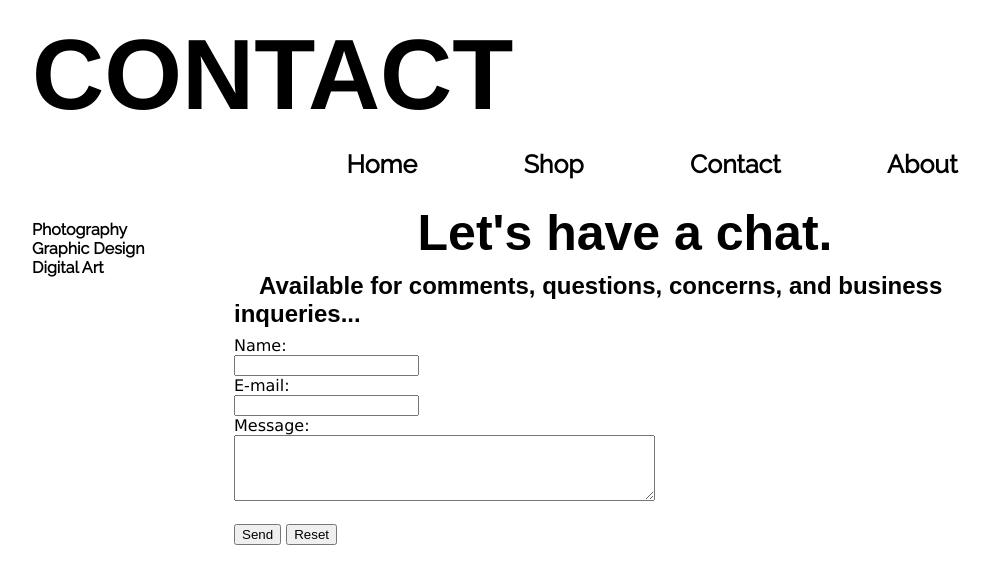
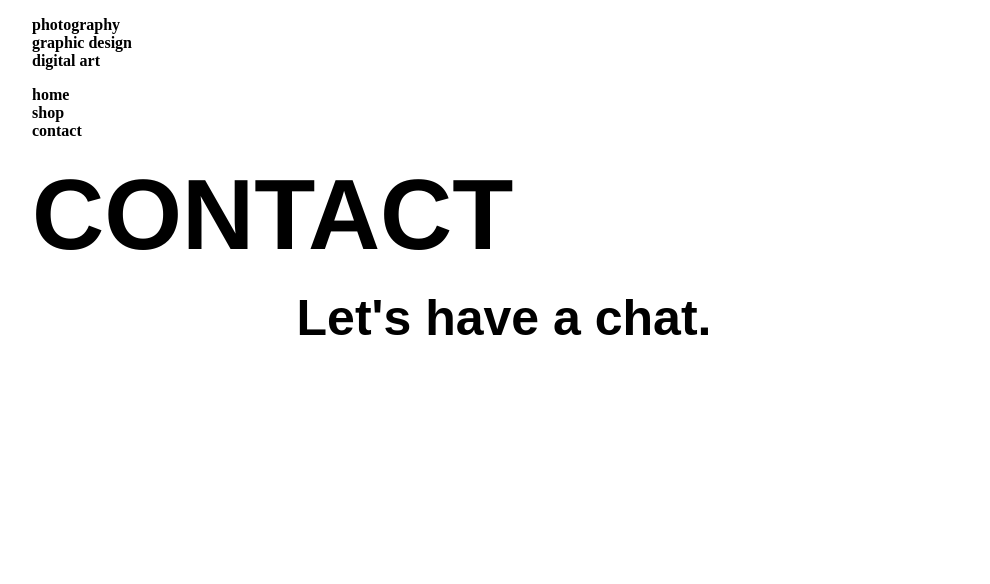
Before and after one commit to alejiososa/alejiososa.github.io, a plain HTML site: page contact.html in a window 1280 px wide. Shown: the whole page, without its empty margins (8-998 px from the left). Drawn offline with Linux system fonts and the light colour scheme.

Commit message:
Update contact.html

```diff
--- a/contact.html
+++ b/contact.html
@@ -9,44 +9,21 @@
 </head>
 <body>
 <div id="container">
-	<div id="header"><h1>CONTACT</h1></div>
-	<div id="top">
-		<div id="table">
-			<ul id="horiz">
-			<li><a href="index.html">Home</a></li>
-			<li><a href="shop.html">Shop</a></li>
-			<li><a href="contact.html">Contact</a></li>
-			<li><a href="about.html">About</a></li>
+		<div id="static">
+			<ul id="horiz-left">
+				<li><a href="photography.html">photography</a></li>
+				<li><a href="graphicdesign.html">graphic design</a></li>
+				<li><a href="digitalart.html">digital art</a></li>
+			</ul>
+			<ul id="horiz-right">
+				<li><a href="index.html">home</a></li>
+				<li><a href="shop.html">shop</a></li>
+				<li><a href="contact.html">contact</a></li>
 			</ul>
 		</div>
-	</div>
-	<div id="nav">
-		<ul>
-			<li><a href="photography.html">Photography</a></li>
-			<li><a href="graphicdesign.html">Graphic Design</a></li>
-			<li><a href="digitalart.html">Digital Art</a></li>
-		</ul>
-	</div>
+	<div id="header"><h1>CONTACT</h1></div>
 	<div id="content">
 		<h1 id="title">Let's have a chat.</h1>
-		<h2 id="section">Available for comments, questions, concerns, and business inqueries...</h2><br>
-			<form method="post" name="contactform" action="contact-form-handler.php">
-			Name:<br>
-			<input type="text" name="name"><br>
-			E-mail:<br>
-			<input type="text" name="mail"><br>
-			Message:<br>
-			<textarea name="message" rows="4" cols="50"></textarea><br><br>
-			<input type="submit" value="Send">
-			<input type="reset" value="Reset">
-			</form>
-<script language="JavaScript">
-	var frmvalidator  = new Validator("contactform");
-	frmvalidator.addValidation("name","req","Please provide your name");
-	frmvalidator.addValidation("email","req","Please provide your email");
-	frmvalidator.addValidation("email","email",
-	  "Please enter a valid email address");
-</script>
 	</div>
 </div>
 </body>
```
